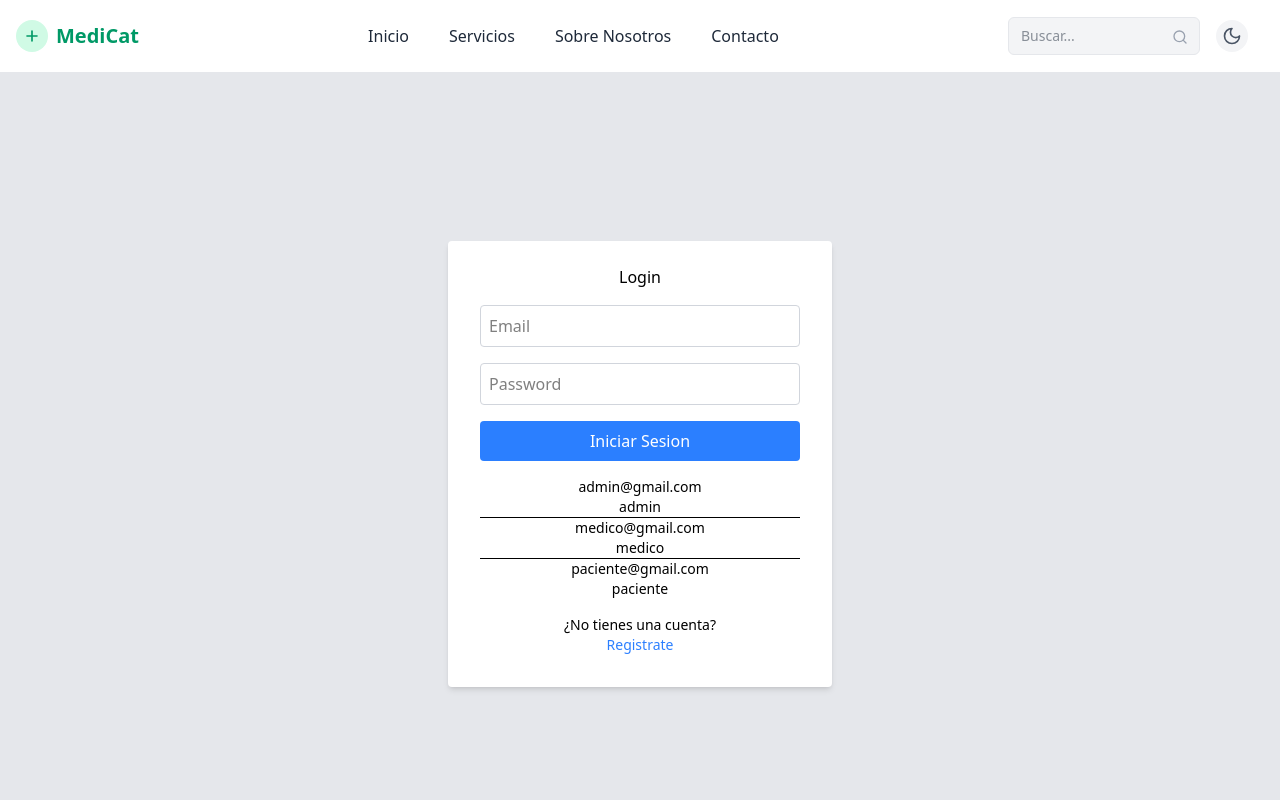
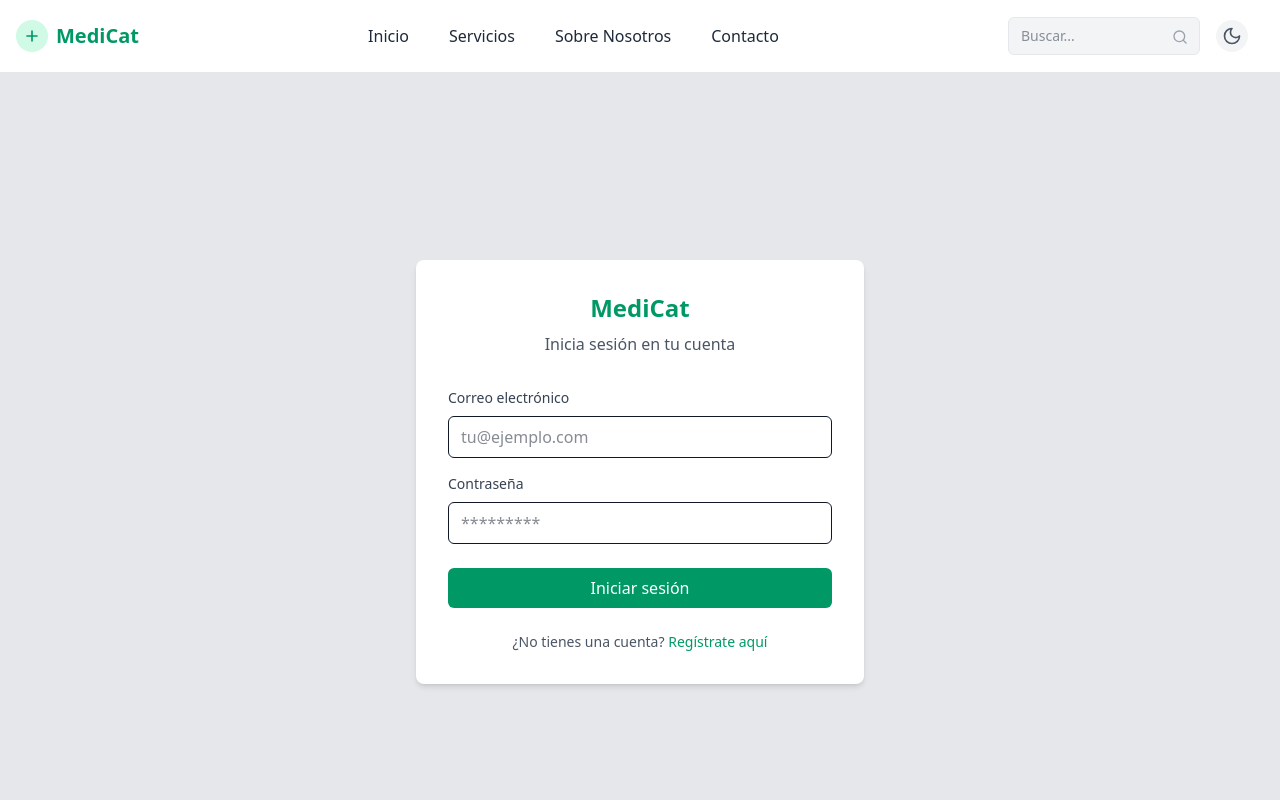
Before and after one commit to juarezdaniel97/medicat-front-end, a React (Vite) app: page / in a window 1280 px wide. Shown: the top 800 px of the page. Built offline with nearby package versions, Linux system fonts and the light colour scheme.

Commit message:
Login con estilos terminado

```diff
--- /dev/null
+++ b/src/components/forms/FormLogin.jsx
@@ -0,0 +1,81 @@
+import { useForm } from "react-hook-form"
+import { useAuthContext } from "../../contexts/AuthContext";
+import { useNavigate } from "react-router-dom";
+import { Loader2 } from "lucide-react";
+
+
+const FormLogin = () => {
+    const {  login, loading, error } = useAuthContext();
+    const { register, handleSubmit, formState:{errors} } = useForm();
+
+    const navigate = useNavigate();
+
+    const onSubmit = async (data) => {
+        const {email, password} = data;
+        const response = await login(email, password);
+
+        if (response) {
+            navigate("/patient");
+        }
+    }
+
+    return (
+        <form onSubmit={handleSubmit(onSubmit)}>
+            {
+                error && (
+                    <div className="mb-4 p-3 bg-red-100 dark:bg-red-900/30 text-red-700 dark:text-red-400 rounded-md text-sm">
+                        {error}
+                    </div>)
+            }
+
+            <div className="mb-4">
+                <label htmlFor="email" className="block text-gray-700 dark:text-gray-300 text-sm font-medium mb-2">
+                    Correo electrónico
+                </label>
+                <input
+                    id="email"
+                    type="text"
+                    className="w-full px-3 py-2 border rounded-md bg-white text-gray-900  dark:bg-gray-700 dark:text-white"
+                    placeholder="tu@ejemplo.com"
+                    {...register("email", {required: "El correo electrónico es obligatorio"})}
+                />
+                {errors.email && (
+                    <p className="mt-1 text-red-500 text-xs">{errors.email.message}</p>
+                )}
+            </div>
+
+            <div className="mb-6">
+                <label htmlFor="password" className="block text-gray-700 dark:text-gray-300 text-sm font-medium mb-2">
+                    Contraseña
+                </label>
+                <input
+                    id="password"
+                    type="password"
+                    className="w-full px-3 py-2 border rounded-md bg-white text-gray-900  dark:bg-gray-700 dark:text-white"
+                    placeholder="*********"
+                    {...register("password", {required: "La contraseña es obligatoria", minLength:{ value:3, message:"La contraseña debe tener al menos 3 caracteres"}})}
+                />
+                {errors.password && (
+                    <p className="mt-1 text-red-500 text-xs">{errors.password.message}</p>
+                )}
+            </div>
+
+            <button
+                type="submit"
+                disabled={loading}
+                className="w-full bg-emerald-600 text-white py-2 px-4 rounded-md hover:bg-emerald-700 focus:outline-none focus:ring-2 focus:ring-offset-2 focus:ring-emerald-500 transition duration-150 ease-in-out"
+            >
+                {loading ? (
+                    <span className="flex items-center justify-center">
+                        <Loader2 className="animate-spin mr-2" />
+                        Iniciando sesión...
+                    </span>
+                    ) : (
+                        'Iniciar sesión'
+                    )}
+            </button>
+        </form>
+    )
+}
+
+export default FormLogin
--- a/src/pages/auth/Login.jsx
+++ b/src/pages/auth/Login.jsx
@@ -1,76 +1,34 @@
-import { useAuthContext } from '../../contexts/AuthContext';
-import { useForm } from 'react-hook-form';
-import { useNavigate } from 'react-router-dom';
+import { Link } from 'react-router-dom';
 import Header from '../../components/layout/Header';
 import Footer from '../../components/layout/Footer';
+import FormLogin from '../../components/forms/FormLogin';
 
 const Login = () => {
-    const { login, loading, error } = useAuthContext();
-    const {register, handleSubmit, formState:{errors}} = useForm();
-
-    const navigate = useNavigate();
-
-    const onSubmit = async (data) => {
-        const { email, password } = data;
-        const response = await login(email, password);
-
-        if(response){
-            navigate("/patient");
-        }
-    }
 
     return (
         <>
         <Header/>
 
-        <div className='flex flex-col justify-center items-center h-screen bg-gray-200 '>
-            <div className='bg-white shadow-md rounded px-8 pt-6 pb-8 mb-4 w-96'>
-                <h1 className='font-medium mb-4 text-center'>Login</h1>
-                <form onSubmit={handleSubmit(onSubmit)}>
-                    <div>
-                        {error && <span className='text-red-500 text-sm text-center mb-4'>{error}</span>}
-                        {/* {success && <span className='text-green-500 text-sm'>{success}</span>} */}
-                    </div>
-                    <input
-                        type="text"
-                        className='border border-gray-300 rounded p-2 mb-4 w-full'
-                        placeholder="Email"
-                        {...register("email", {required: true})}
-                        />
-                    {errors.email && <span className='text-red-500 text-sm'>Email is required</span>}
+        <main className='flex flex-col justify-center items-center h-screen bg-gray-200 dark:bg-gray-800 '>
+            <div  className="bg-white dark:bg-gray-900 p-4 sm:p-6 md:p-8 rounded-lg shadow-md w-full max-w-md">
+                <div className="text-center mb-6 sm:mb-8">
+                    <h1 className="text-xl sm:text-2xl font-bold text-emerald-600 dark:text-emerald-400">MediCat</h1>
+                    <p className="text-gray-600 dark:text-gray-300 mt-2 text-sm sm:text-base">Inicia sesión en tu cuenta</p>
+                </div>
 
-                    <input
-                        type="password"
-                        className='border border-gray-300 rounded p-2 mb-4 w-full'
-                        placeholder="Password"
-                        {...register("password", {required: true})}
-                        />
+                {/* Formulario */}
+                    <FormLogin/>
 
-                    {errors.password && <span className='text-red-500 text-sm'>Password is required</span>}
-
-                    <button
-                        type='submit'
-                        className='bg-blue-500 text-white rounded p-2 w-full cursor-pointer hover:bg-blue-600 transition duration-200'
-                    >
-                        Iniciar Sesion
-                    </button>
-                </form>
-                <p className='text-sm text-center mt-4'>
-                    admin@gmail.com <br />
-                    admin
-                    <hr />
-                    medico@gmail.com <br />
-                    medico
-                    <hr />
-                    paciente@gmail.com <br />
-                    paciente
-                </p>
-                <p className='text-sm text-center mt-4'>
-                    ¿No tienes una cuenta? <br />
-                    <span className='text-blue-500 cursor-pointer' onClick={() => navigate("/register")}>Registrate</span>
-                </p>
+                <div className="mt-6 text-center">
+                    <p className="text-sm text-gray-600 dark:text-gray-300">
+                        ¿No tienes una cuenta?{' '}
+                        <Link to="/register" className='text-emerald-600 cursor-pointer dark:text-emerald-400 hover:text-emerald-500 dark:hover:text-emerald-300 font-medium'>
+                            Regístrate aquí
+                        </Link>
+                    </p>
+                </div>
             </div>
-        </div>
+        </main>
 
         <Footer/>
         </>
```
